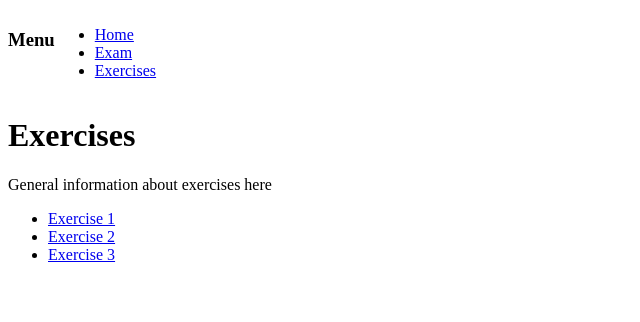
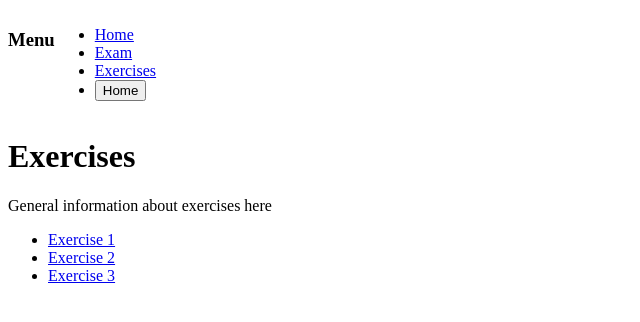
Before and after one commit to aamarber/UD8-DIW, a React app: page /exercises in a window 1280 px wide. Shown: the top 322 px of the page, without its empty margins (0-640 px from the left). Built offline with nearby package versions, Linux system fonts and the light colour scheme.

Commit message:
Layouts and navigation with Link and useNavigate

```diff
--- a/src/routing/Nav.js
+++ b/src/routing/Nav.js
@@ -1,18 +1,29 @@
+import { Link, useNavigate } from "react-router-dom";
 
 function Nav() {
+
+  const navigate = useNavigate();
+
+  function handleClick() {
+    navigate('/');
+  }
+
   return (
     <div className="menu">
       <h3>Menu</h3>
       <nav>
         <ul>
           <li>
-            <a href="/">Home</a>
+            <Link to="/">Home</Link>
           </li>
           <li>
-            <a href="/exam">Exam</a>
+            <Link to="/exam">Exam</Link>
           </li>
           <li>
-            <a href="/exercises">Exercises</a>
+            <Link to="/exercises">Exercises</Link>
+          </li>
+          <li>
+            <button onClick={handleClick}>Home</button>
           </li>
         </ul>
       </nav>
--- a/src/routing/RoutedApp.js
+++ b/src/routing/RoutedApp.js
@@ -1,13 +1,9 @@
 import { RouterProvider } from 'react-router-dom'
 import { router } from './routes'
-import Nav from './Nav'
 
 function RoutedApp(){
   return (
-    <div className='layout'>
-      <Nav />
-      <RouterProvider router={router} />
-    </div>
+    <RouterProvider router={router} />
   )
 }
 
--- a/src/routing/routes.js
+++ b/src/routing/routes.js
@@ -5,6 +5,10 @@ import Exam from './Exam'
 import Exercises from './Exercises'
 
 const routes = [
+  {
+    path: "/",
+    element: <Layout/>,
+    children: [
       {
         path: "/",
         element: <Home/>,
@@ -18,6 +22,8 @@ const routes = [
         element: <Exercises />,
       },
     ]
+  }
+]
 const router = createBrowserRouter(routes)
 
 export  {
```
Lines whose indentation alone changed are shown as unchanged.
